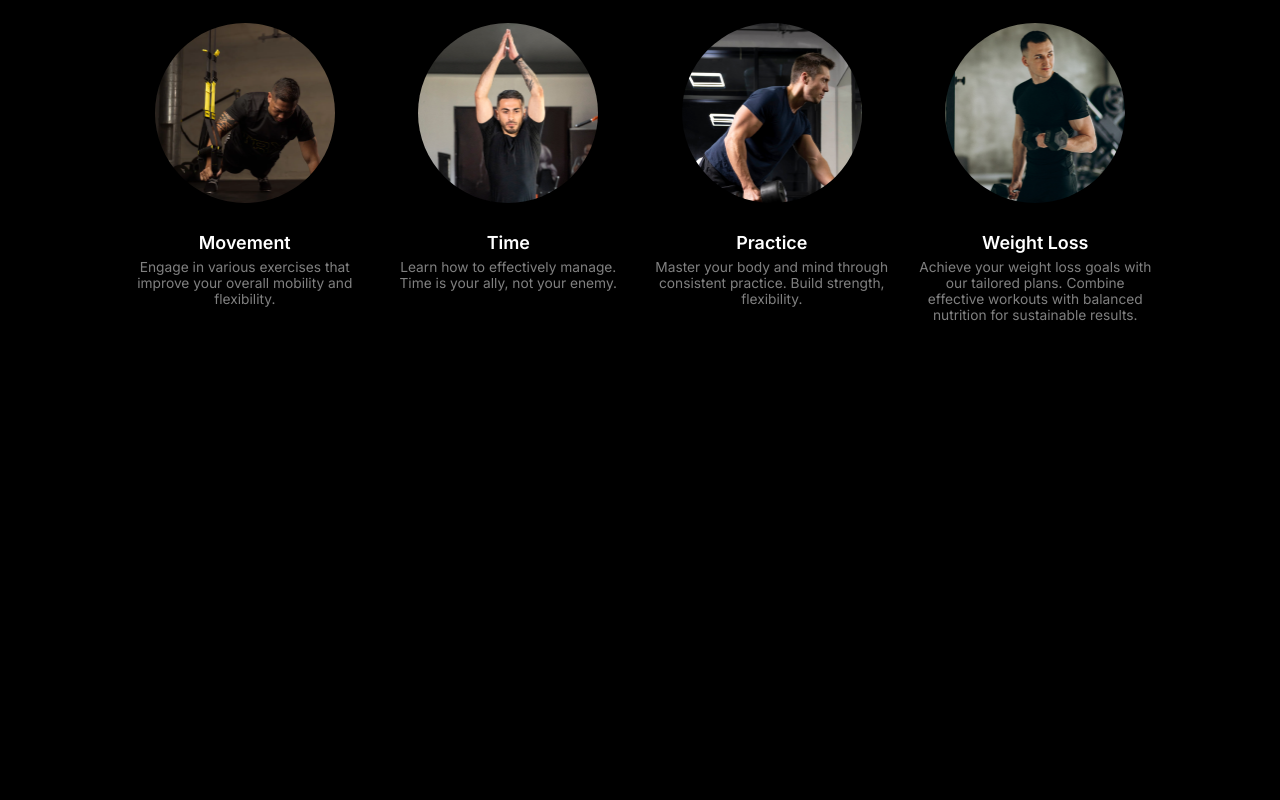
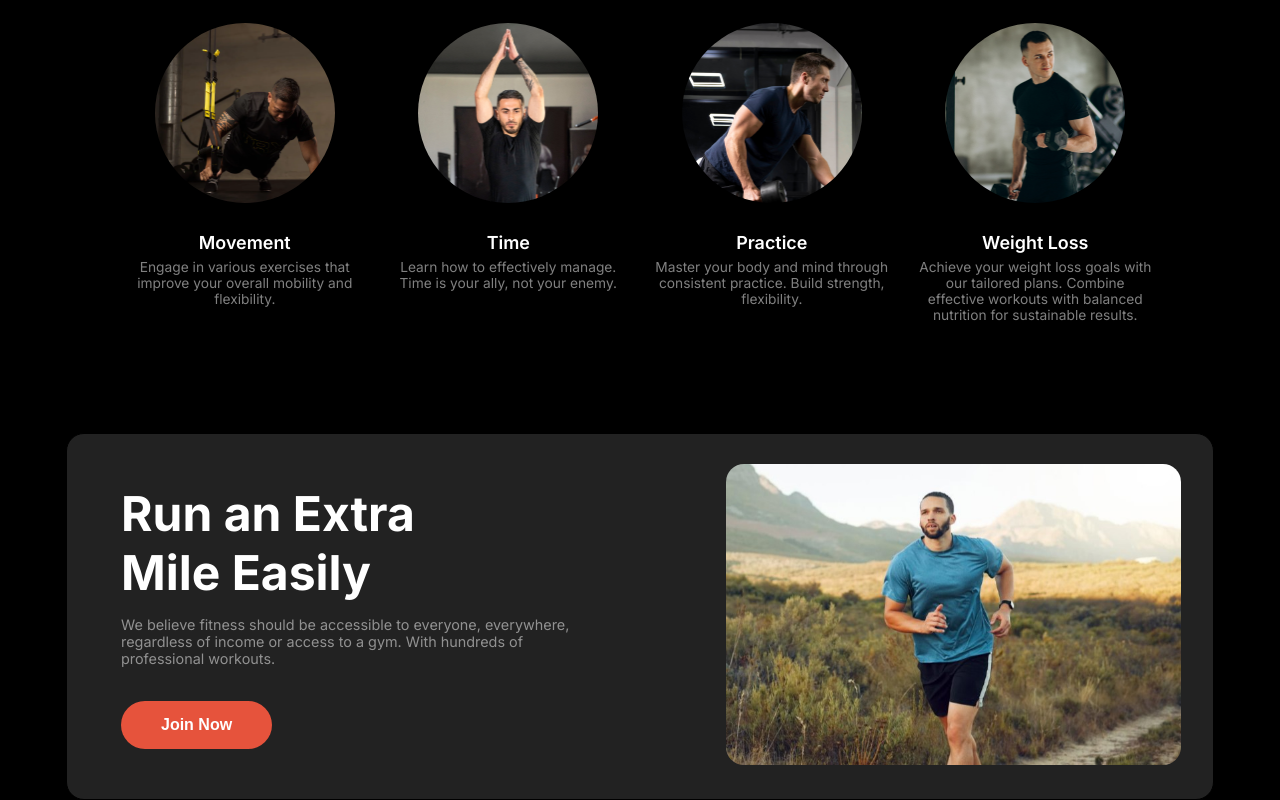
Before and after one commit to mhtarek06/a2-fitness-design, a plain HTML site: page index.html in a window 1280 px wide. Shown: the part 835-1635 px from the top of the page. Before the commit the page ends 1168 px from the top, so only its background shows below. Drawn offline with Linux system fonts and the light colour scheme.

Commit message:
Run extra miles added

```diff
--- a/index.html
+++ b/index.html
@@ -115,6 +115,25 @@
           </div>
         </div>
       </section>
+
+      <section class="run-extra-mile">
+        <div class="extra-mile-info">
+          <h1>
+            Run an Extra <br />
+            Mile Easily
+          </h1>
+          <p>
+            We believe fitness should be accessible to everyone, everywhere,
+            regardless of income or access to a gym. With hundreds of
+            professional workouts.
+          </p>
+          <button class="primary-btn">Join Now</button>
+        </div>
+
+        <div class="extra-mile-img">
+          <img src="./images/run2.jpg" alt="" />
+        </div>
+      </section>
     </main>
     <footer></footer>
   </body>
--- a/style.css
+++ b/style.css
@@ -49,7 +49,7 @@ body {
   padding: 15px 40px;
 }
 
-/* Header style start here */
+/* Header styles start here */
 header {
   background-color: rgba(17, 17, 17, 1);
   /* background-color: gray; */
@@ -96,7 +96,7 @@ header {
   border-radius: 30px;
 }
 .header-banner {
-  max-width: 1044px;
+  max-width: 1060px;
   margin: 0 auto;
   margin-top: 40px;
   display: grid;
@@ -182,12 +182,11 @@ header {
   font-size: 1rem;
 }
 
-/* Habit section style start here */
+/* Habit section styles start here */
 .habit-section {
   max-width: 1044px;
   margin: 0 auto;
   margin-top: 100px;
-  height: auto;
 }
 .fitness-message {
   display: flex;
@@ -230,3 +229,43 @@ header {
   font-size: 0.86rem;
   margin-top: 6px;
 }
+
+/* Run extra miles styles start here */
+.run-extra-mile {
+  max-width: 1060px;
+  margin: 0 auto;
+  margin-top: 100px;
+  background-color: rgba(34, 34, 34, 1);
+  display: flex;
+  justify-content: space-between;
+  align-items: center;
+  gap: 150px;
+  padding-left: 54px;
+  padding-right: 32px;
+  border: 1px solid rgba(0, 0, 0, 1);
+  border-radius: 18px;
+}
+.extra-mile-info {
+  flex: 1;
+  text-align: start;
+}
+.extra-mile-info h1 {
+  color: var(--white);
+  font-size: 48px;
+  margin-bottom: 14px;
+}
+.extra-mile-info p {
+  color: var(--white-op-0-5);
+  font-size: 0.9rem;
+  margin-bottom: 34px;
+}
+.extra-mile-img {
+  flex: 1;
+  padding-top: 30px;
+  padding-bottom: 30px;
+}
+.extra-mile-img img {
+  max-width: 100%;
+  height: auto;
+  border-radius: 18px;
+}
```
Also changed, not shown: images/run2.jpg (added).
